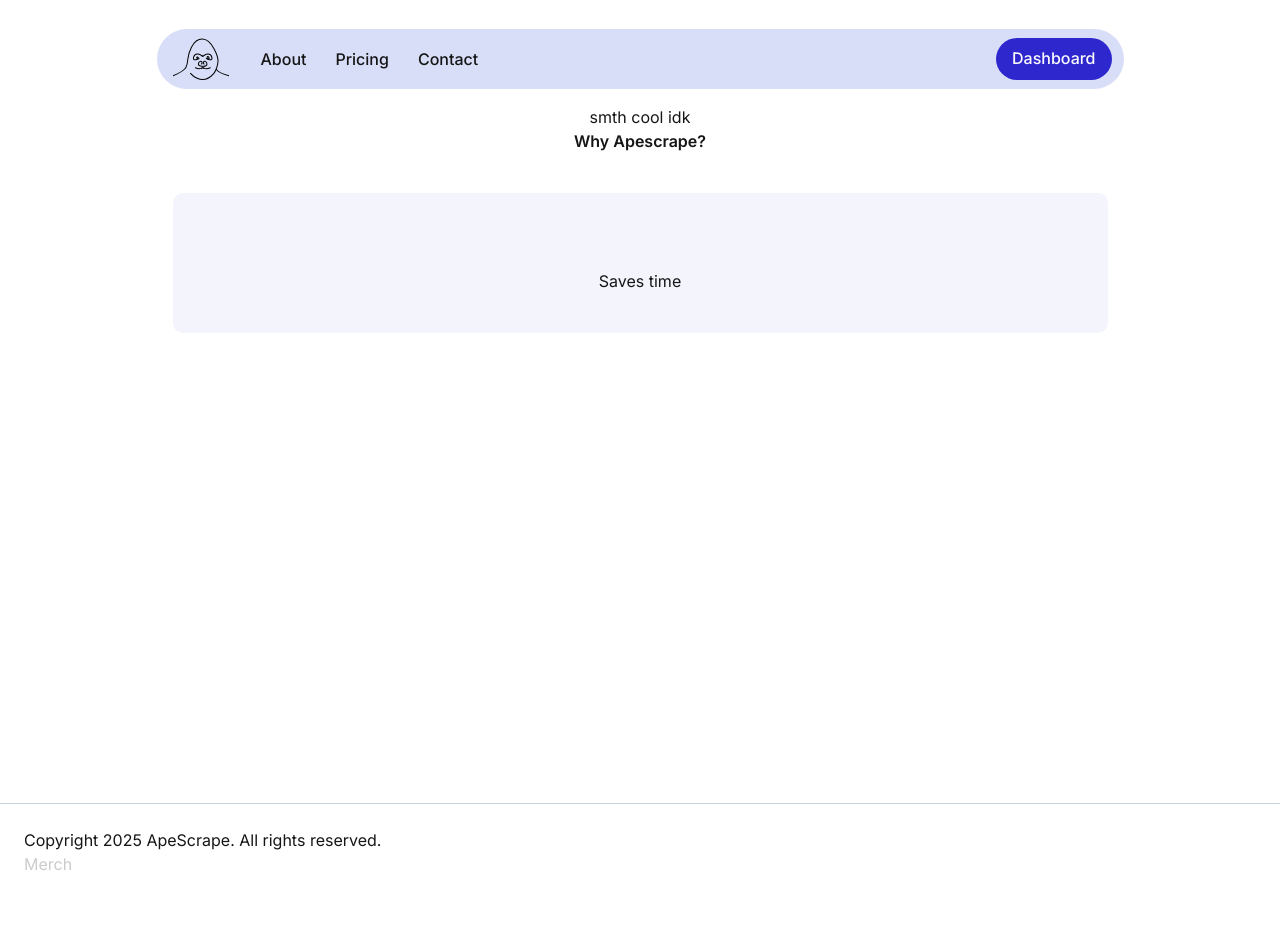
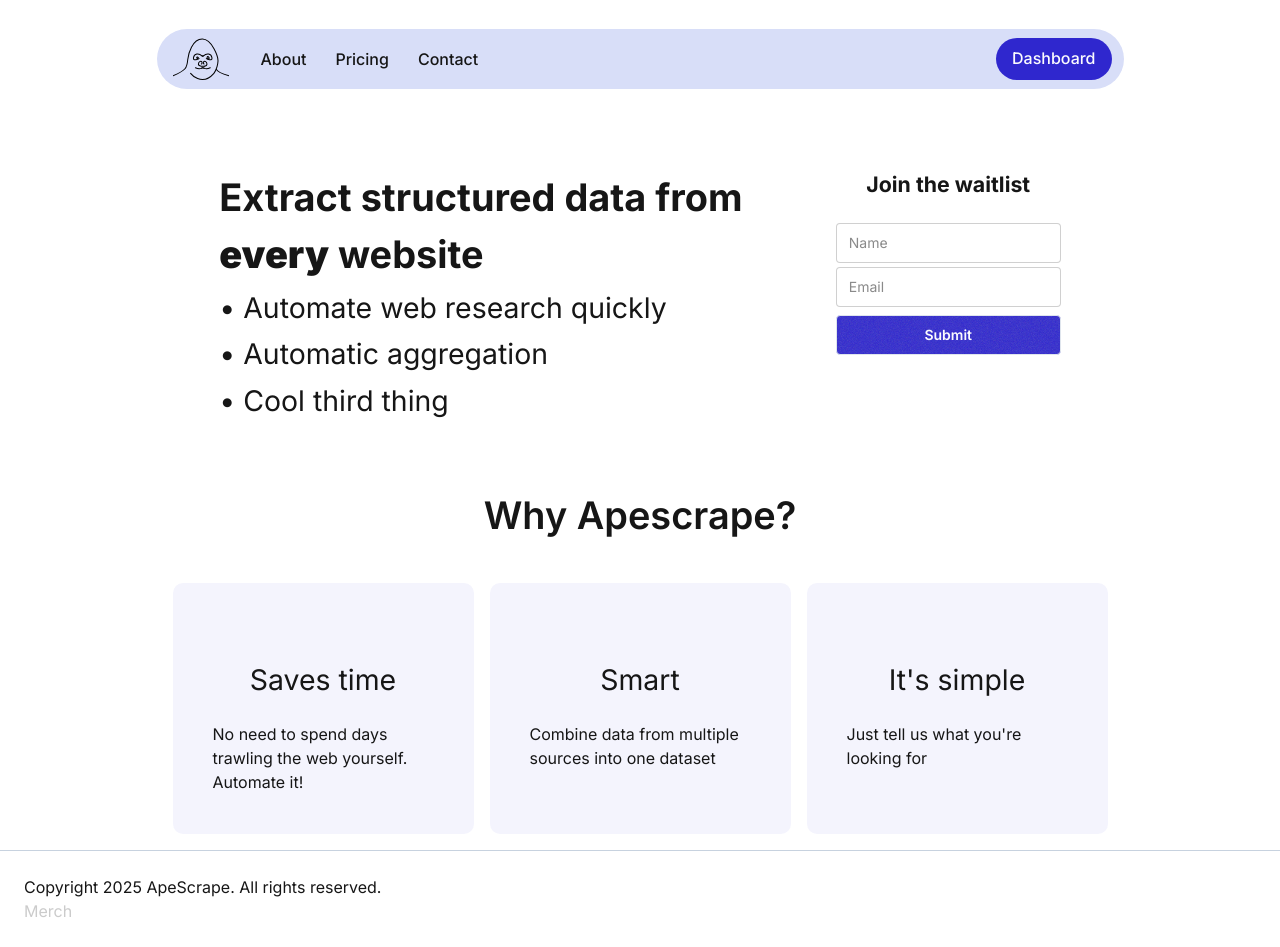
Before and after one commit to 5-quid-coders/apescrape-site, a Jekyll site: the page built from index.html, in a window 1280 px wide. Built offline with Jekyll 4.4.1, drawn with Linux system fonts in a browser that asks for light colours; before the commit the page ends 900 px from its top, so only the background shows below that; grey boxes are pictures that could not be loaded.

Commit message:
Add waitlist to hero section

```diff
--- a/_includes/hero.html
+++ b/_includes/hero.html
@@ -1,3 +1,13 @@
-<div class="mx-auto">
-    smth cool idk
+<div class="flex sm:flex-row sm:justify-between flex-col sm:gap-[40px] gap-2 mx-[5%] sm:my-16">
+    <div class="flex flex-col gap-1">
+        <div class="font-bold [font-size:var(--h3)]">
+            Extract structured data from <strong>every</strong> website
+        </div>
+
+        <div class="[font-size:var(--h5)] sm:[font-size:var(--h4)]">• Automate web research quickly</div>
+        <div class="[font-size:var(--h5)] sm:[font-size:var(--h4)]">• Automatic aggregation</div>
+        <div class="[font-size:var(--h5)] sm:[font-size:var(--h4)]">• Cool third thing</div>
+    </div>
+
+    <div class="">{% include waitlist.html %}</div>
 </div>
--- a/_includes/waitlist.html
+++ b/_includes/waitlist.html
@@ -1,9 +1,8 @@
-<div class="">
-    <h1>Apescrape is currently in limited beta access.</h1>
-    <h2>Join the waitlist</h2>
-    <input type="text" id="name" placeholder="Name">
-    <input type="email" id="email" placeholder="Email">
-    <button id="btn">Submit</button>
+<div class="flex flex-col w-full rounded-[10px] w-full sm:w-max flex shrink-0 flex-col gap-1">
+    <p class="mx-auto font-bold [font-size:var(--h5)] mb-[18px]">Join the waitlist</p>
+    <input class="mx-auto input max-w-[225px]" type="text" id="name" placeholder="Name">
+    <input class="mx-auto input max-w-[225px]" type="email" id="email" placeholder="Email">
+    <button id="btn" class="mx-auto w-full btn mt-1 bg-[#2f27ce] text-[#fbfbfe] max-w-[225px]">Submit</button>
     <div id="message"></div>
 </div>
 
--- a/_includes/whyApescrape.html
+++ b/_includes/whyApescrape.html
@@ -1,11 +1,28 @@
 <div id="why-apescrape" class="flex flex-col w-full gap-[40px]">
-    <h3 class="font-semibold mx-auto">Why Apescrape?</h3>
+    <h3 class="[font-size:var(--h3)] font-semibold mx-auto">Why Apescrape?</h3>
     <div class="flex flex-col sm:flex-row gap-[1rem]">
         <div class="flex flex-col gap-[20px] w-full p-[40px] rounded-[10px] bg-[#2f27ce0d]">
             <div class="mx-auto w-min h-min">
                 {% octicon clock-fill height:80 fill:#433bff %}
             </div>
-            <h4 class="mx-auto text-[var(--h4)]">Saves time</h4>
+            <h4 class="mx-auto [font-size:var(--h4)]">Saves time</h4>
+            <p class="[font-size:var(--p)]">No need to spend days trawling the web yourself. Automate it!</p>
+        </div>
+
+        <div class="flex flex-col gap-[20px] w-full p-[40px] rounded-[10px] bg-[#2f27ce0d]">
+            <div class="mx-auto w-min h-min">
+                {% octicon light-bulb height:80 fill:#433bff %}
+            </div>
+            <h4 class="mx-auto [font-size:var(--h4)]">Smart</h4>
+            <p class="[font-size:var(--p)]">Combine data from multiple sources into one dataset</p>
+        </div>
+
+        <div class="flex flex-col gap-[20px] w-full p-[40px] rounded-[10px] bg-[#2f27ce0d]">
+            <div class="mx-auto w-min h-min">
+                {% octicon check-circle-fill height:80 fill:#433bff %}
+            </div>
+            <h4 class="mx-auto [font-size:var(--h4)]">It's simple</h4>
+            <p class="[font-size:var(--p)]">Just tell us what you're looking for</p>
         </div>
     </div>
 </div>
```
Also changed, not shown: assets/css/main.css (+9 -1 lines), assets/css/tailwind.css.
